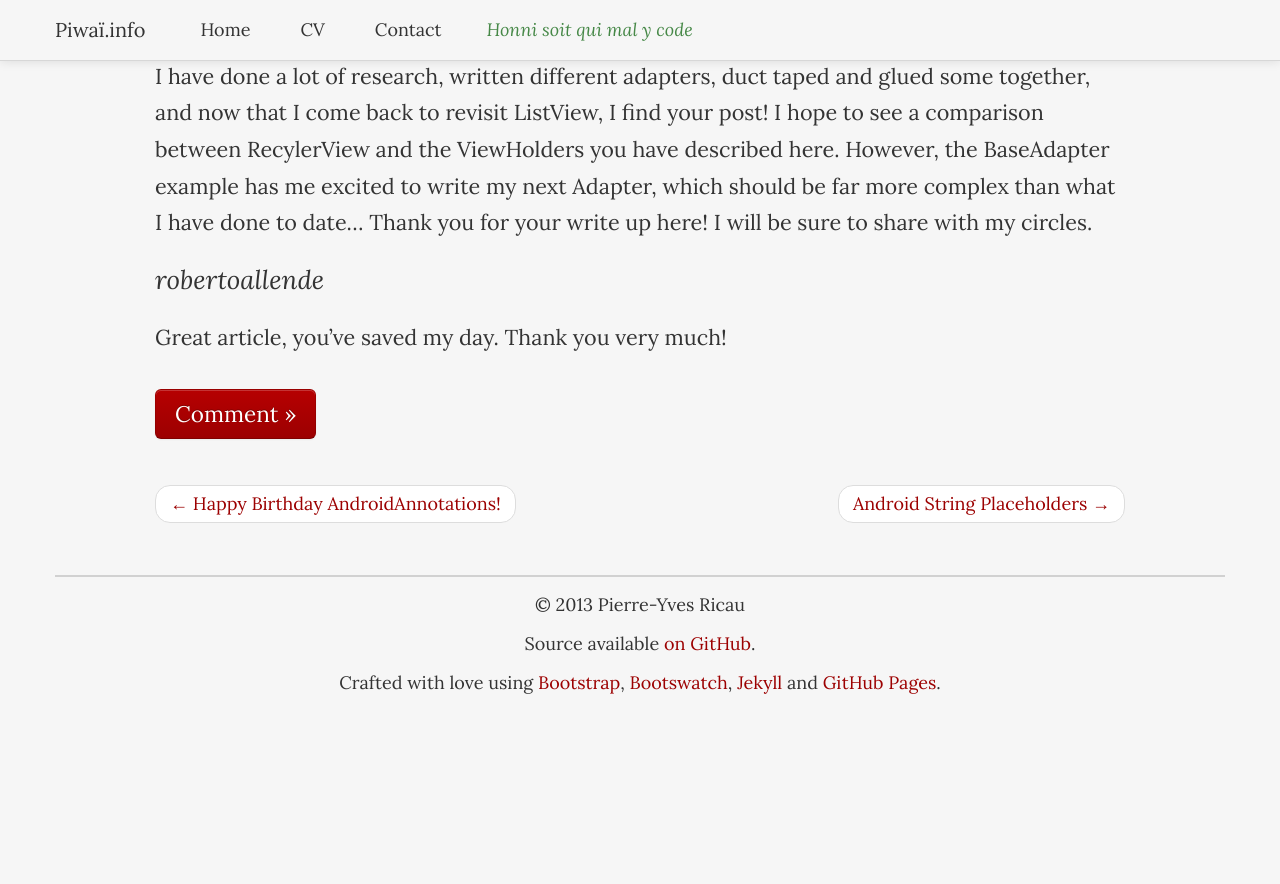
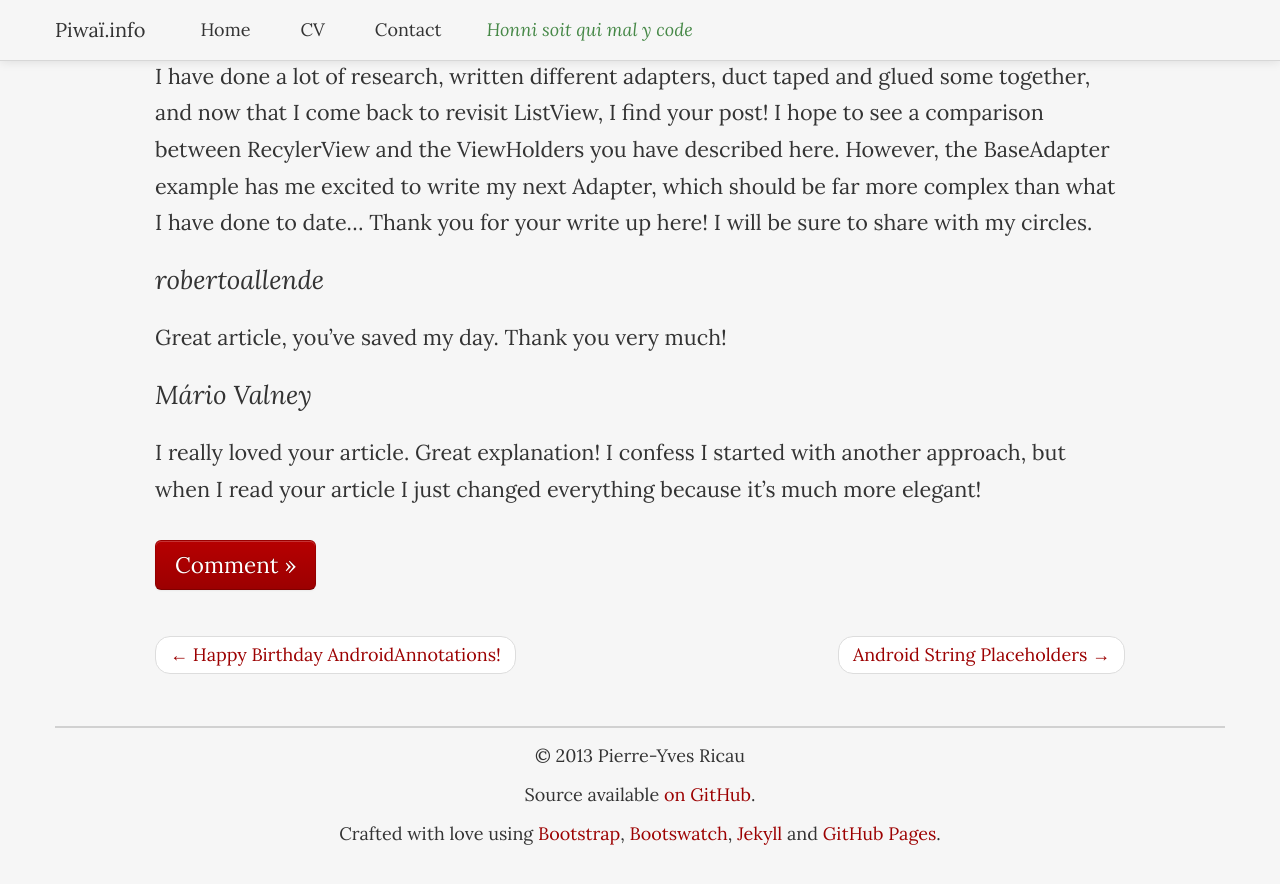
Before and after one commit to pyricau/pyricau.github.com, a Jekyll site: the page built from _posts/2012-12-27-android-adapter-good-practices.markdown, in a window 1280 px wide and 900 px high, scrolled down 11655 px. Shown: the top 884 px of the window. Built offline with Jekyll 4.4.1, drawn with Linux system fonts in a browser that asks for light colours; Markdown is read by kramdown in place of the engine named in the settings; before the commit the page ends 12404 px from its top, so only the background shows below that.

Commit message:
Update 2012-12-27-android-adapter-good-practices.markdown

```diff
--- a/_posts/2012-12-27-android-adapter-good-practices.markdown
+++ b/_posts/2012-12-27-android-adapter-good-practices.markdown
@@ -373,3 +373,7 @@ I have done a lot of research, written different adapters, duct taped and glued
 
 ## [robertoallende](robertoallende.com)
 Great article, you've saved my day. Thank you very much!
+
+## [Mário Valney](mariovalney.com)
+I really loved your article. Great explanation!
+I confess I started with another approach, but when I read your article I just changed everything because it's much more elegant!
```
